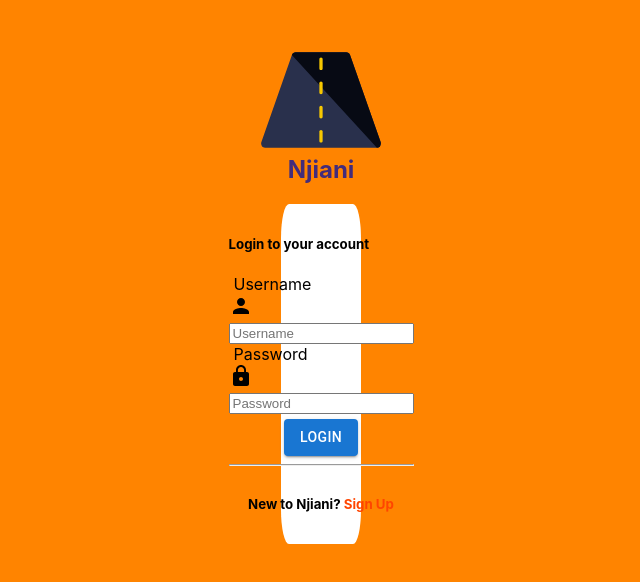
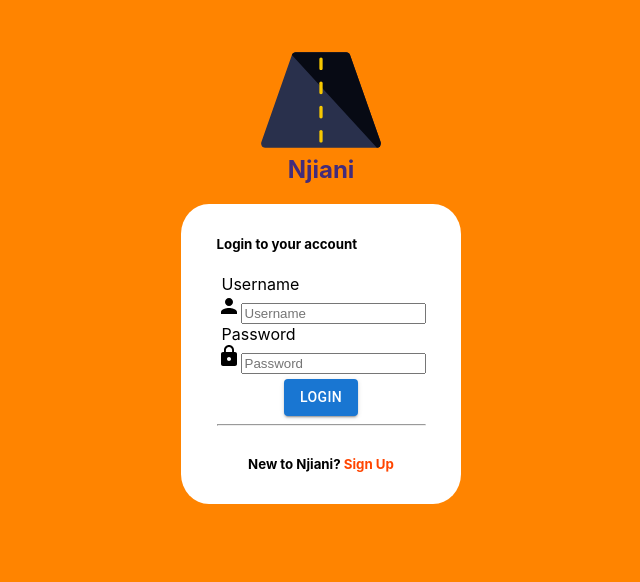
Before and after one commit to kevinkirotichkibet/Login, a React (Create React App) app: page / in a window 1280 px wide. Shown: the top 582 px of the page, without its empty margins (319-959 px from the left). Built offline with nearby package versions, Linux system fonts and the light colour scheme.

Commit message:
test screen size

```diff
--- a/src/pages/home/home.css
+++ b/src/pages/home/home.css
@@ -5,7 +5,7 @@
 
 .homeWrapper{
     background-color: white;
-    margin: 0 600px 0 600px;
+    margin: 0 500px 0 500px;
     position: inherit;
     /* display: flex; */
     /* flex-direction: column; */
```
